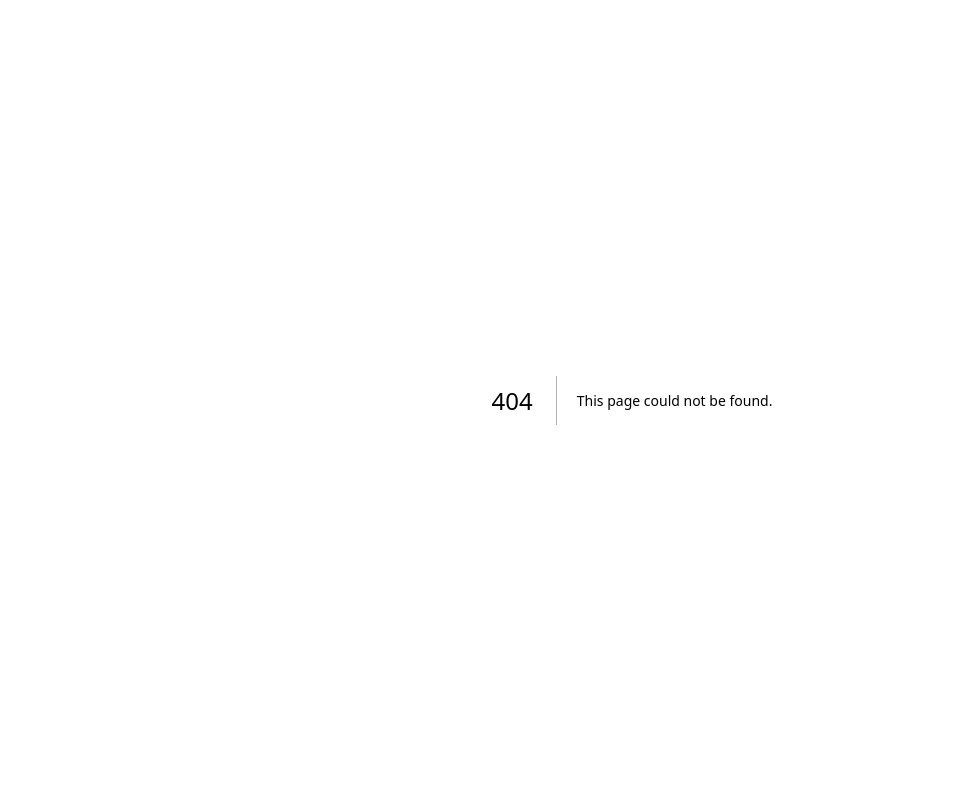
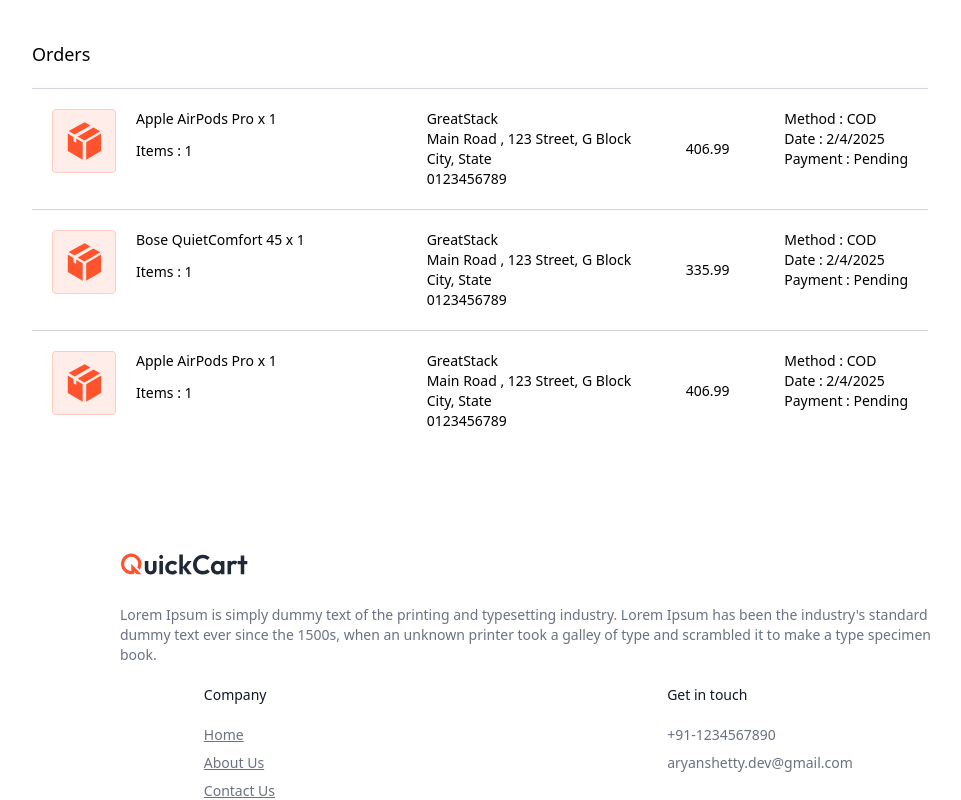
Before and after one commit to ShettyAryan/ecom, a Next.js app: page /seller/orders in a window 1280 px wide. Before the commit this address had no page. Shown: the whole page, without its empty margins (8-969 px from the left). Built offline with nearby package versions, Linux system fonts and the light colour scheme.

Commit message:
seller order section

```diff
--- /dev/null
+++ b/app/seller/orders/page.tsx
@@ -0,0 +1,75 @@
+'use client'
+import React, { useEffect, useState } from 'react'
+import { assets, orderDummyData } from '@/assets/assets'
+import { useAppContext } from '@/context/AppContext'
+import Navbar from '@/components/Navbar'
+import Footer from '@/components/Footer'
+import Loading from '@/components/Loading'
+import Image from 'next/image'
+
+const orders = () => {
+
+const {currency} = useAppContext()
+
+    const [orders, setOrders] = useState<any[]>([]);
+    const [loading, setLoading] = useState<boolean>(true)
+
+    const fetchSellerOrders = async ()=>{
+        setOrders(orderDummyData)
+        setLoading(false)
+    }
+
+    useEffect(()=>{
+        fetchSellerOrders()
+    }, [])
+
+  return (
+    <div className="flex-1 h-screen overflow-scroll flex flex-col justify-between text-sm">
+            {loading ? <Loading /> : <div className="md:p-10 p-4 space-y-5">
+                <h2 className="text-lg font-medium">Orders</h2>
+                <div className="max-w-4xl rounded-md">
+                    {orders.map((order, index) => (
+                        <div key={index} className="flex flex-col md:flex-row gap-5 justify-between p-5 border-t border-gray-300">
+                            <div className="flex-1 flex gap-5 max-w-80">
+                                <Image
+                                    className="max-w-16 max-h-16 object-cover"
+                                    src={assets.box_icon}
+                                    alt="box_icon"
+                                />
+                                <p className="flex flex-col gap-3">
+                                    <span className="font-medium">
+                                        {order.items.map((item:any) => item.product.name + ` x ${item.quantity}`).join(", ")}
+                                    </span>
+                                    <span>Items : {order.items.length}</span>
+                                </p>
+                            </div>
+                            <div>
+                                <p>
+                                    <span className="font-medium">{order.address.fullName}</span>
+                                    <br />
+                                    <span >{order.address.area}</span>
+                                    <br />
+                                    <span>{`${order.address.city}, ${order.address.state}`}</span>
+                                    <br />
+                                    <span>{order.address.phoneNumber}</span>
+                                </p>
+                            </div>
+                            <p className="font-medium my-auto">{currency}{order.amount}</p>
+                            <div>
+                                <p className="flex flex-col">
+                                    <span>Method : COD</span>
+                                    <span>Date : {new Date(order.date).toLocaleDateString()}</span>
+                                    <span>Payment : Pending</span>
+                                </p>
+                            </div>
+                        </div>
+                    ))}
+                </div>
+            </div>}
+            <Footer />
+        </div>
+    );
+
+}
+
+export default orders
```
